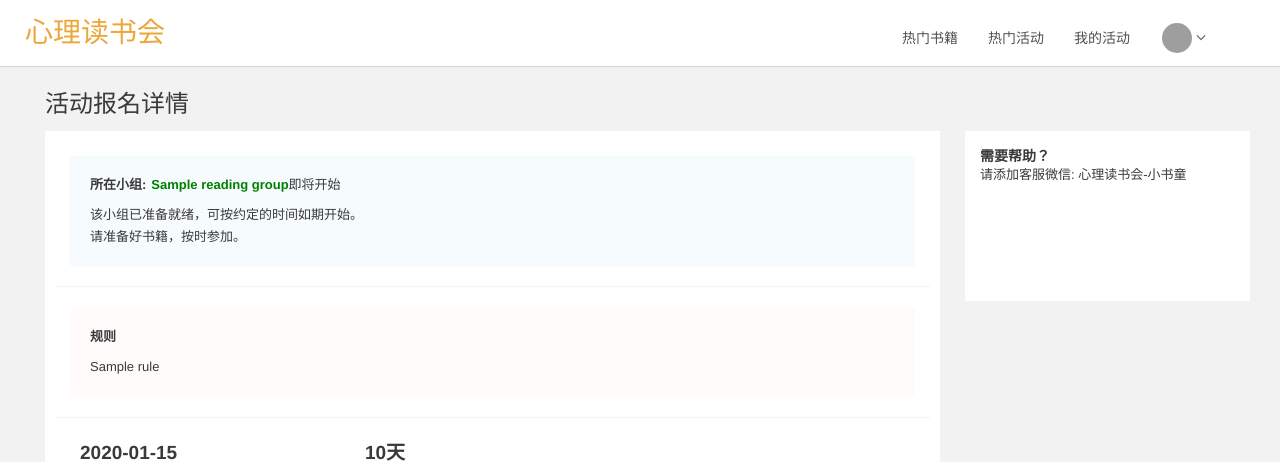
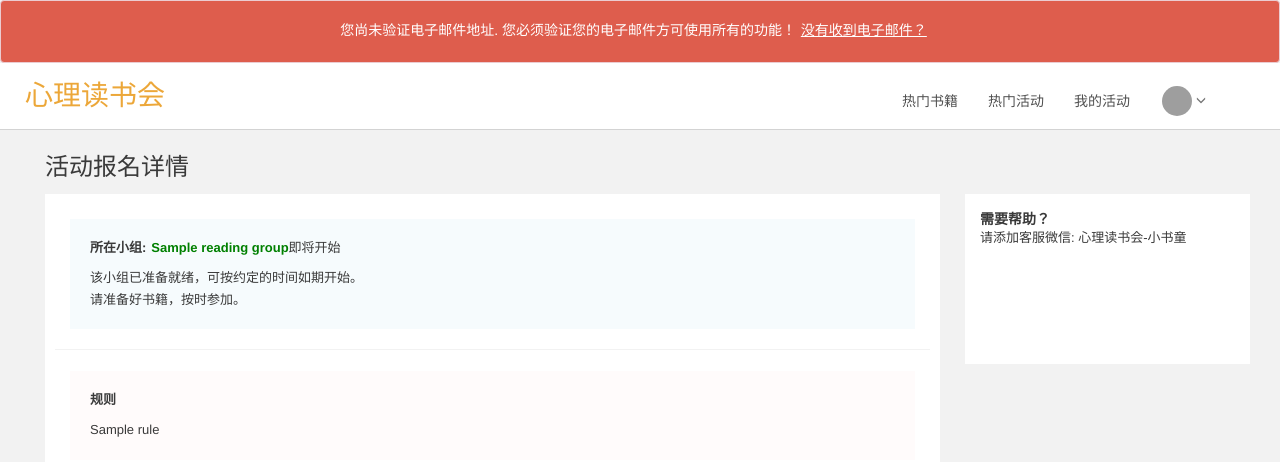
Before and after one commit to xinlireading/xinlireading-server, a Django app: template xinlireading/templates/xinlireading/activity-sign.html in a window 1280 px wide. Shown: the top 462 px of the page. Run offline with Django 3.2, Linux system fonts and the light colour scheme; the template is opened without the code that fills it: most values are stand-ins (such as "Sample title", 1, 10 or a date in 2020); grey boxes marked "Sample" are stand-in pictures; some libraries are stand-ins or nearby versions; grey boxes are pictures that could not be loaded.

Commit message:
show the email validation error message

```diff
--- a/xinlireading/static/xinlireading/css/base.css
+++ b/xinlireading/static/xinlireading/css/base.css
@@ -25,3 +25,9 @@ body, html {
 hr {
     border-top-color: #F2F2F2
 }
+.alert {
+    margin-bottom: 0px;
+    text-align: center;
+    background-color: #DE5D4D;
+    color: white
+}
--- a/xinlireading/static/xinlireading/css/book-detail.css
+++ b/xinlireading/static/xinlireading/css/book-detail.css
@@ -81,7 +81,7 @@
      background-color: #FBFBFB;
  }
 
-#message {
+form #message {
     position: fixed;
     top: 0;
     left: 0;
--- a/xinlireading/templates/xinlireading/base.html
+++ b/xinlireading/templates/xinlireading/base.html
@@ -24,6 +24,9 @@
 	}
 	</script> -->
 	<body style="background-color:#F2F2F2;" ng-app="app">
+		<div id="message" style="display:block" class="alert alert-danger" role="alert">
+			您尚未验证电子邮件地址. 您必须验证您的电子邮件方可使用所有的功能！ <a class="btn btn-link" style="color:white; font-size:14px; padding-top:3px; padding-left:0px; text-decoration:underline" href="/account/email/">没有收到电子邮件？</a>
+		</div>
 		{% include "xinlireading/base-header.html" %}
 		<div id="root-div" style="min-height:calc(100% - 127px)">
 		{% block content %}
```
